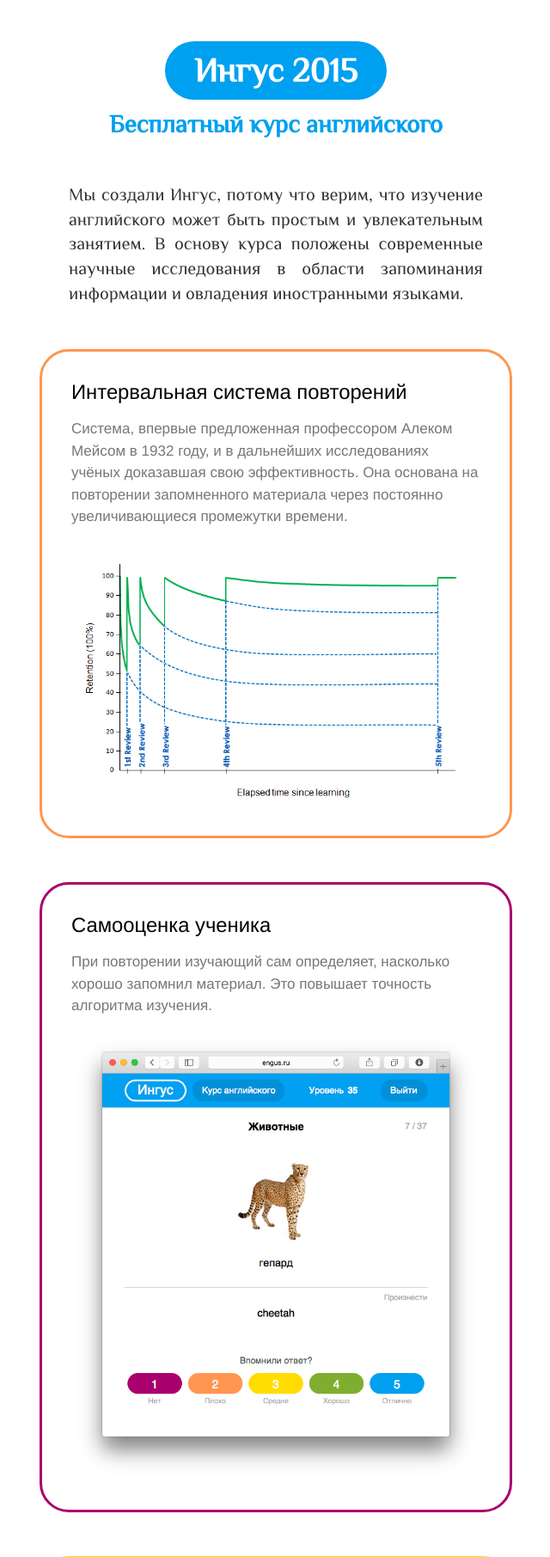
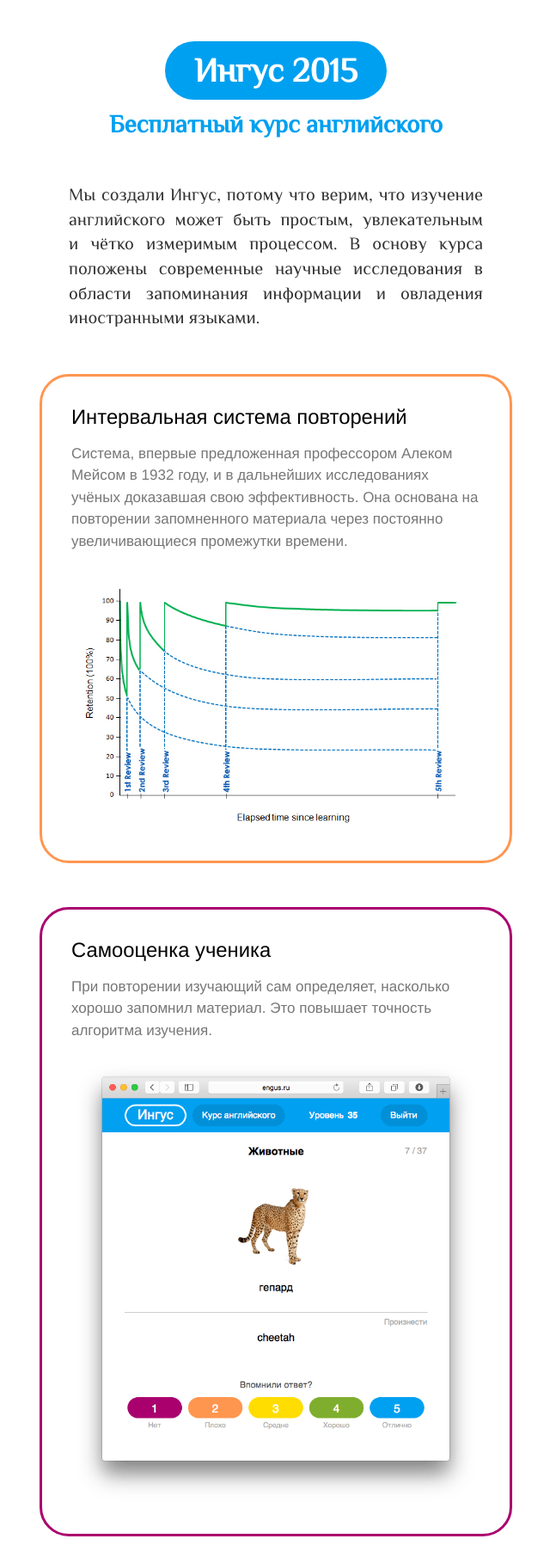
Before and after one commit to grialexey/engus, a Django app: page / in a window 1280 px wide. Shown: the part 66-1877 px from the top of the page at 86% size, without its empty margins (319-959 px from the left). Run offline with Django 3.2, Linux system fonts and the light colour scheme; some libraries are stand-ins or nearby versions.

Commit message:
Home page design and text change

```diff
--- a/engus/static/css/global.css
+++ b/engus/static/css/global.css
@@ -811,7 +811,7 @@
   font-size: 1.1rem;
 }
 .home__paragraph {
-  margin: 0.5rem 0;
+  margin: 0;
   color: #777;
   font-size: 1rem;
   line-height: 1.5;
--- a/engus/static/frontend/stylus/blocks/home.styl
+++ b/engus/static/frontend/stylus/blocks/home.styl
@@ -38,7 +38,7 @@
     }
 
     &__paragraph {
-        margin: 0.5rem 0;
+        margin: 0;
         color: #777;
         font-size: 1rem;
         line-height: 1.5;
--- a/engus/templates/home.html
+++ b/engus/templates/home.html
@@ -16,7 +16,7 @@
         </h1>
 
         <p class="home__description">
-            Мы создали Ингус, потому что верим, что изучение английского может быть простым и увлекательным занятием.
+            Мы создали Ингус, потому что верим, что изучение английского может быть простым, увлекательным и&nbsp;чётко измеримым процессом.
             В основу курса положены современные научные исследования в области запоминания информации и овладения иностранными языками.
 {#            возможно без выполнения нудных грамматических упражнений.#}
         </p>
```
